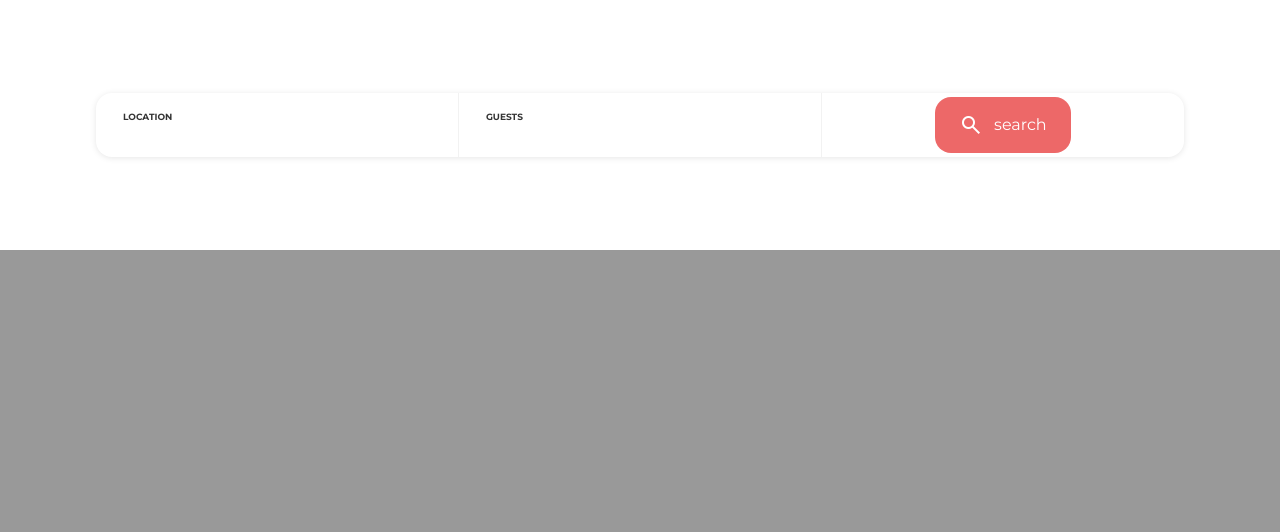
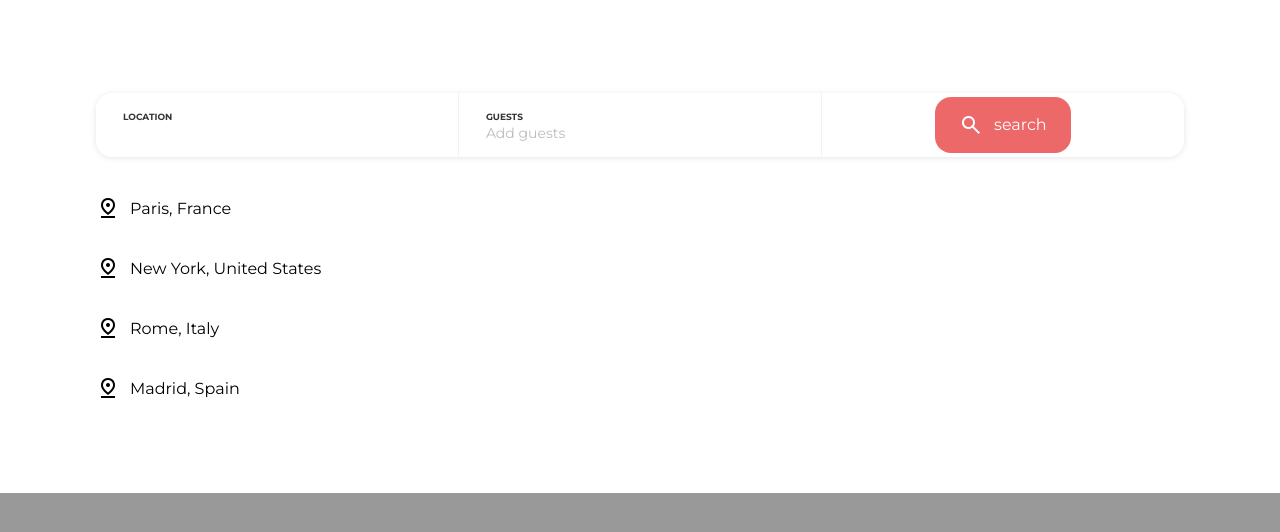
Before and after one commit to ThalesTrombim/dev_challenge_vue, a Vue app: page / in a window 1280 px wide. Shown: the top 532 px of the page. Built offline with nearby package versions, Linux system fonts and the light colour scheme.

Commit message:
feat: add list of cities in filter component

```diff
--- a/src/components/TheSearcher.vue
+++ b/src/components/TheSearcher.vue
@@ -1,15 +1,17 @@
 <template>
   <div class="backdrop">
     <main>
-      <ul>
+      <ul class="optionsList">
         <li>
-          <div class="filter">
+          <div class="filter" @click="setNewCity">
             <span>LOCATION</span>
+            <p class="chosenCity">{{ filteredOptions.city }}</p>
           </div>
         </li>
         <li>
           <div class="filter">
             <span>GUESTS</span>
+            <p v-if="filteredOptions.guests === 0">Add guests</p>
           </div>
         </li>
         <li>
@@ -21,6 +23,14 @@
                 search
             </button>
           </div>
+        </li>
+      </ul>
+      <ul class="citiesList" v-if="filteredOptions.city === ''">
+        <li v-for="city in cities" :key="city" :id="city" @click="setCity(city)">
+          <span class="material-symbols-outlined">
+            pin_drop
+          </span>
+          {{ city }}
         </li>
       </ul>
     </main>
@@ -42,6 +52,14 @@ export default {
         guests: 0
       }
     }
+  },
+  methods: {
+    setCity(city) {
+      this.filteredOptions.city = city;
+    },
+    setNewCity() {
+      this.filteredOptions.city = '';
+    }
   }
 }
 </script>
@@ -55,19 +73,22 @@ export default {
 main {
   background: #FFF;
   padding: 93px 96px;
+  display: flex;
+  flex-direction: column;
+  gap: 39px;
 }
-ul {
+.optionsList {
   display: flex;
   justify-content: space-between;
   box-shadow: 0px 1px 6px 0px #0000001A;
   border-radius: 16px;
 }
-li {
+.optionsList li {
   list-style: none;
   width: 100%;
   border-right: 1px solid #F2F2F2;
 }
-li:last-child{
+.optionsList li:last-child{
   border-right: none;
 }
 .filter {
@@ -77,6 +98,11 @@ li:last-child{
   color: #333333;
   font-size: 9px;
   font-weight: bold;
+}
+.filter > p {
+  color: #BDBDBD;
+  font-size: 14px;
+  /* font-weight: bold; */
 }
 .filter.action {
   display: flex;
@@ -103,5 +129,25 @@ li:last-child{
   filter: brightness(1.08)
 }
 
+.citiesList {
+  list-style: none;
+  display: flex;
+  flex-direction: column;
+  gap: 36px;
+}
+.citiesList li {
+  display: flex;
+  align-items: center;
+  gap: 10px;
+  cursor: pointer;
+}
+.citiesList li:hover {
+  transform: scale(1.01);
+}
+
+.filter .chosenCity {
+  color: #333333;
+  font-weight: 500;
+}
 
 </style>
```
